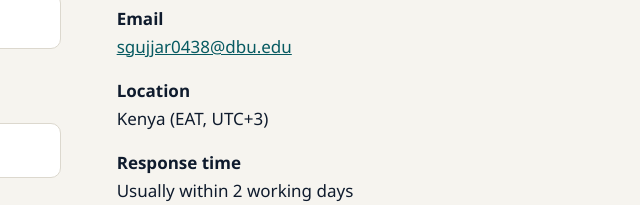
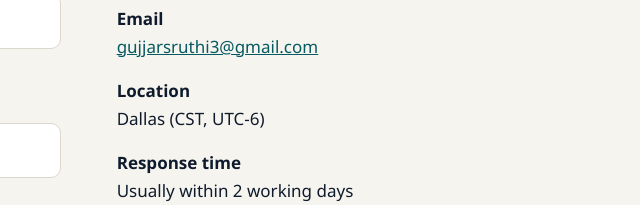
Before and after one commit to gujjarsruthi3-wq/cloud-hosted-website, a plain HTML site: page src/contact.html in a window 1280 px wide. Shown: the part 464-669 px from the top of the page, 640-1280 px from the left. Drawn offline with Linux system fonts and the light colour scheme.

Commit message:
Update contact information in contact.html

```diff
--- a/src/contact.html
+++ b/src/contact.html
@@ -83,8 +83,8 @@
         <aside>
           <h2 class="section-title aside-title">Other details</h2>
           <ul class="contact-list">
-            <li><strong>Email</strong><a href="mailto:sgujjar0438@dbu.edu">sgujjar0438@dbu.edu</a></li>
-            <li><strong>Location</strong>Kenya (EAT, UTC+3)</li>
+            <li><strong>Email</strong><a href="mailto:gujjarsruthi3@gmail.com">gujjarsruthi3@gmail.com</a></li>
+            <li><strong>Location</strong>Dallas (CST, UTC-6)</li>
             <li><strong>Response time</strong>Usually within 2 working days</li>
             <li><strong>Course</strong>Cloud Computing, Project 2</li>
           </ul>
```
